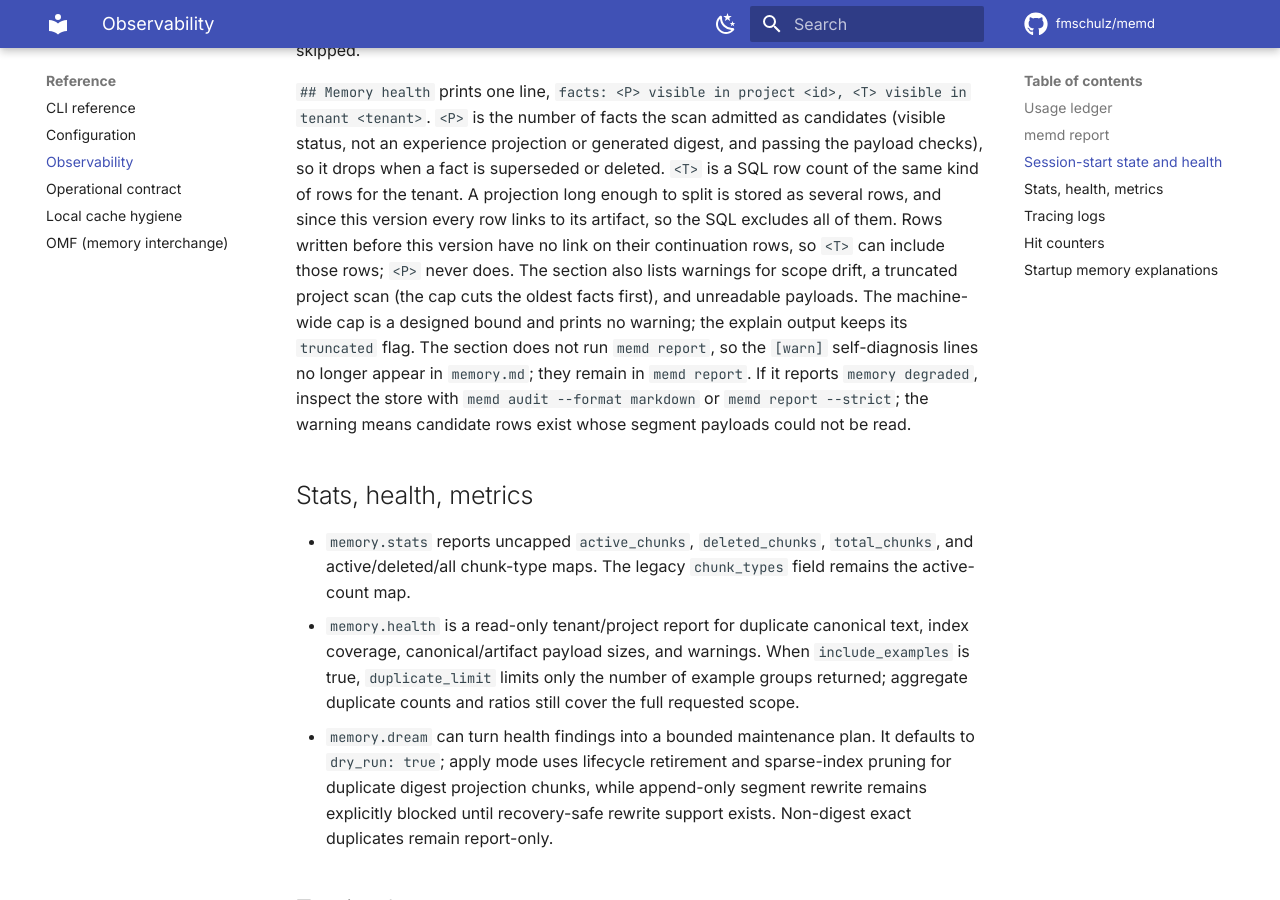
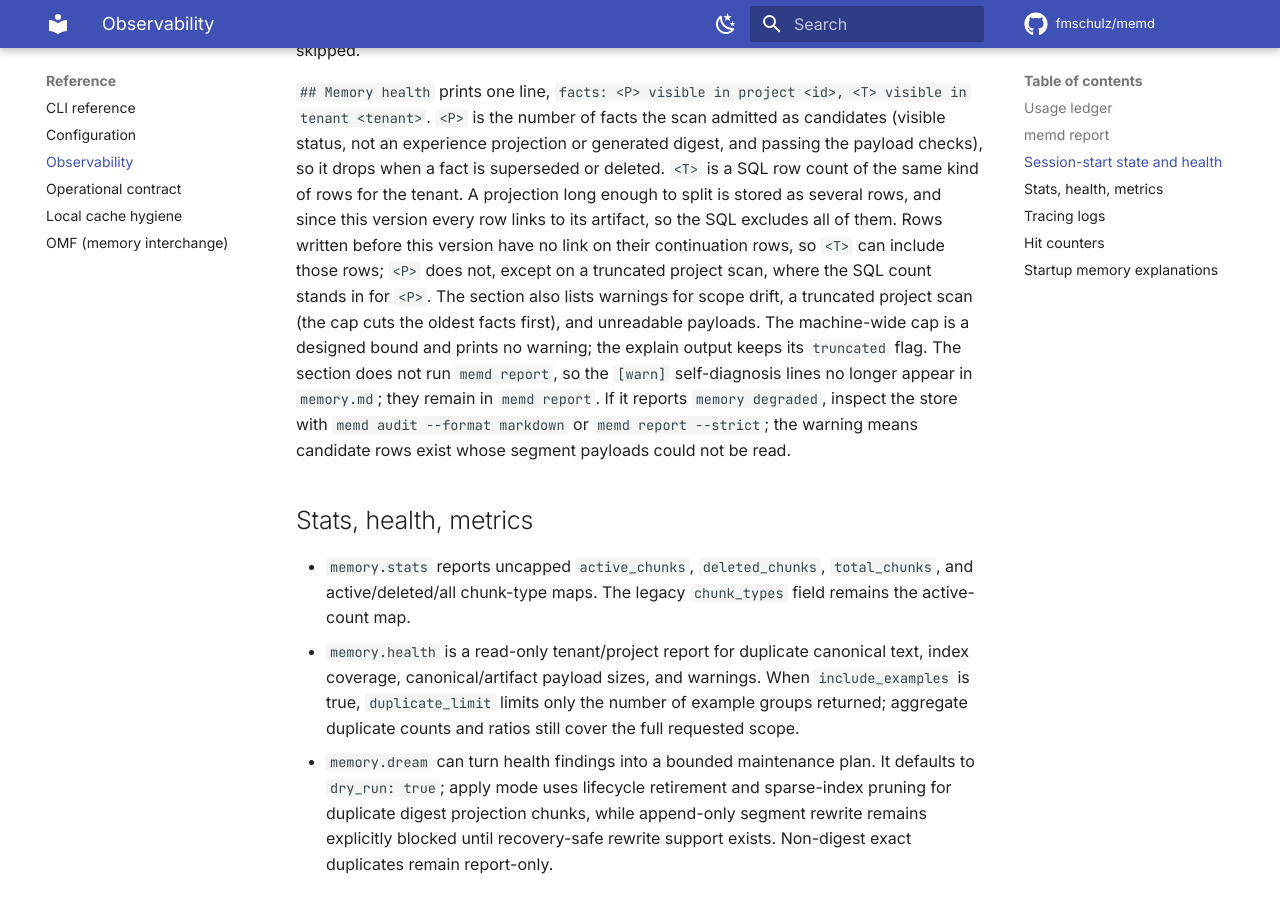
Before and after one commit to fmschulz/memd, an MkDocs documentation site: the page built from docs/observability.md, in a window 1280 px wide and 900 px high, scrolled down 2881 px. Built offline with MkDocs 1.6.1 and Material for MkDocs 9.7.7, drawn with Linux system fonts in a browser that asks for light colours; comment, search, counter and statistics services are not loaded.

Commit message:
docs(memory-md): say what the count is on a truncated scan
On a truncated project scan the health header uses the SQL count of
visible rows, not the admitted rows.

```diff
--- a/docs/observability.md
+++ b/docs/observability.md
@@ -111,7 +111,8 @@ it drops when a fact is superseded or deleted. `<T>` is a SQL row count of the
 same kind of rows for the tenant. A projection long enough to split is stored
 as several rows, and since this version every row links to its artifact, so the
 SQL excludes all of them. Rows written before this version have no link on
-their continuation rows, so `<T>` can include those rows; `<P>` never does. The section also lists warnings for scope drift, a
+their continuation rows, so `<T>` can include those rows; `<P>` does not, except on a
+truncated project scan, where the SQL count stands in for `<P>`. The section also lists warnings for scope drift, a
 truncated project scan (the cap cuts the oldest facts first), and unreadable
 payloads. The machine-wide cap is a designed bound and prints no warning; the
 explain output keeps its `truncated` flag. The section does not run
```
